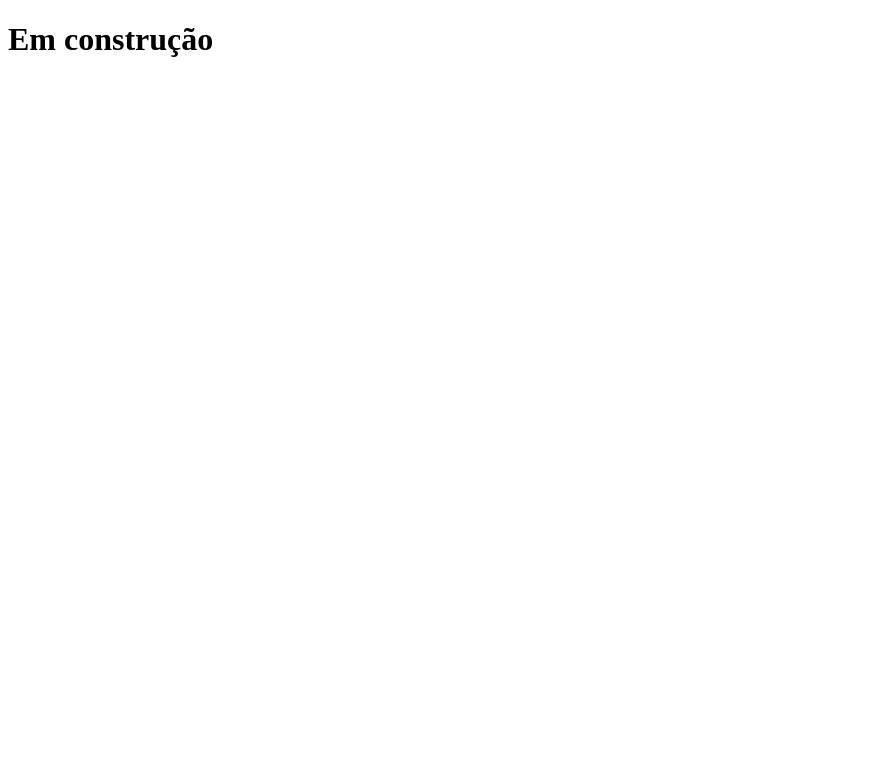
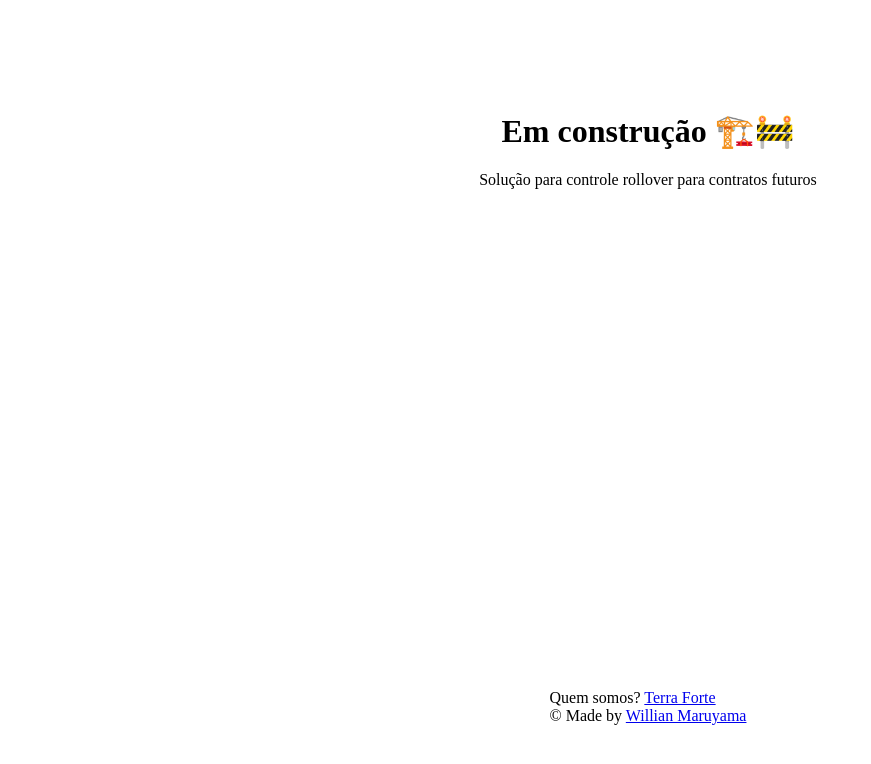
Before and after one commit to Dakarakoso/hedge.terraforte.agr.br, a Next.js app: page / in a window 1280 px wide. Shown: the top 764 px of the page, without its empty margins (0-871 px from the left). Built offline with nearby package versions, Linux system fonts and the light colour scheme.

Commit message:
edited index page to show under construction layout

```diff
--- a/pages/index.js
+++ b/pages/index.js
@@ -1,9 +1,49 @@
 const Home = () => {
-  return <h1>Em construção</h1>;
+  return (
+    <main
+      style={{
+        display: "flex",
+        flexDirection: "column",
+        justifyContent: "center",
+        alignItems: "center",
+        width: "100dvw",
+        height: "100dvh",
+        overflowX: "hidden",
+      }}
+    >
+      <h1 style={{ textAlign: "center" }}>Em construção 🏗️🚧</h1>
+      <span stye={{ color: "#1e3823" }}>
+        Solução para controle rollover para contratos futuros
+      </span>
+      <script
+        src="https://unpkg.com/@dotlottie/player-component@latest/dist/dotlottie-player.mjs"
+        type="module"
+      ></script>
+
+      <dotlottie-player
+        src="https://lottie.host/64b0fb5e-09f1-4110-b03f-58380b49e44d/F8HrF5vOfV.json"
+        background="transparent"
+        speed="1"
+        style={{ width: "800px", height: "500px" }}
+        loop
+        autoplay
+      ></dotlottie-player>
+
+      <footer>
+        <span>Quem somos? </span>
+        <a target="_blank" href="https://terraforte.agr.br/">
+          Terra Forte
+        </a>
+
+        <div>
+          <span>&copy; Made by </span>
+          <a target="_blank" href="https://github.com/Dakarakoso">
+            Willian Maruyama
+          </a>
+        </div>
+      </footer>
+    </main>
+  );
 };
 
-function test() {
-  console.log("test");
-}
-
 export default Home;
```
